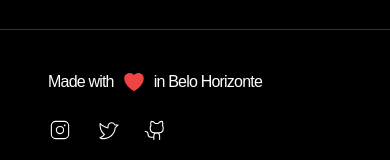
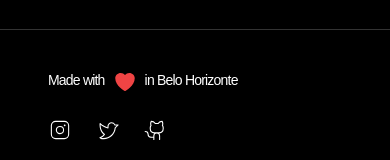
Before and after one commit to Pxelize/pxelize, a Next.js app: page / in a window 390 px wide. Shown: the part 638-798 px from the top of the page. Built offline with nearby package versions, Linux system fonts and the light colour scheme; a web font is replaced by a local one.

Commit message:
fix: Refactor GithubIcon to GitHubIcon and update import references

```diff
--- a/app/components/icons/Github.tsx
+++ b/app/components/icons/Github.tsx
@@ -1,6 +1,6 @@
 interface IconProps extends React.SVGProps<SVGSVGElement> {}
 
-export function GithubIcon(props: IconProps) {
+export function GitHubIcon(props: IconProps) {
   return (
     <svg
       xmlns="http://www.w3.org/2000/svg"
--- a/app/page.tsx
+++ b/app/page.tsx
@@ -6,7 +6,7 @@ import clsx from "clsx"
 import { ArrowRightIcon, HeartIcon } from '@heroicons/react/24/solid'
 import { InstagramIcon } from "./components/icons/Instagram"
 import { TwitterIcon } from "./components/icons/Twitter"
-import { GithubIcon } from "./components/icons/Github"
+import { GitHubIcon } from "./components/icons/GitHub"
 
 const lexendMega = Lexend_Mega({ subsets: ["latin"] })
 
@@ -96,8 +96,8 @@ export default function Home() {
       </section>
 
       <footer className="border-t border-white/20 pt-10 lg:pt-20 flex flex-col lg:flex-row gap-6 lg:justify-between px-12 lg:px-0">
-        <div className="flex gap-4">
-          <p className="font-light flex gap-2">
+        <div className="flex gap-4 whitespace-nowrap">
+          <p className="text-sm lg:text-base font-light flex gap-2">
             <span>Made with</span>
 
             <HeartIcon className="w-6 h-6 text-red-500" />
@@ -124,8 +124,8 @@ export default function Home() {
             <TwitterIcon className="w-6 h-6" />
           </Link>
 
-          <Link href="https://github.com/pxelize" target="_blank">
-            <GithubIcon className="w-6 h-6" />
+          <Link href="https://gitHub.com/pxelize" target="_blank">
+            <GitHubIcon className="w-6 h-6" />
           </Link>
         </div>
       </footer>
```
